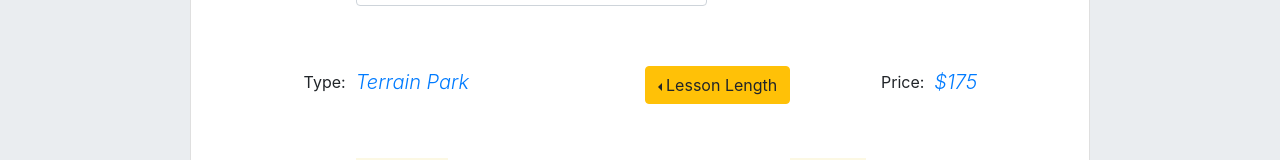
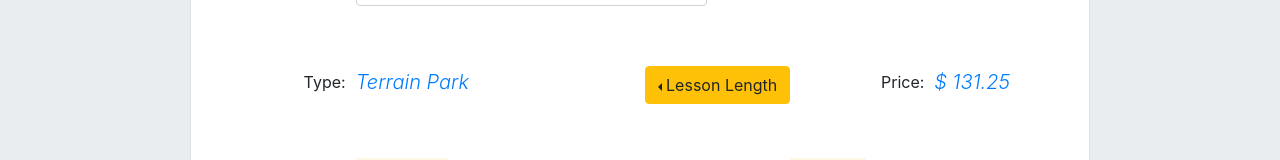
Before and after one commit to hicksey-makes/ski-lessons-snowV2, a React (Create React App) app: page /schedule in a window 1280 px wide. Both pictures are taken after a click on the button 1022 px from the left and 423 px from the top of the page. Shown: the part 458-618 px from the top of the page. Built offline with nearby package versions, Linux system fonts and the light colour scheme; a web font is replaced by a local one.

Commit message:
Add rider name immutably to selectedLsn

```diff
--- a/src/components/Reserve/AddLessons.js
+++ b/src/components/Reserve/AddLessons.js
@@ -5,7 +5,6 @@ import Moment from 'react-moment';
 
 class AddLessons extends Component {
   render() {
-    console.log(this.props.selectedLsn);
     return (
 
       <div className={
@@ -26,7 +25,7 @@ class AddLessons extends Component {
             <div className="form-group form-row mb-md-5">
               <label className="col-md-2 mt-2 text-md-right" htmlFor="riderName">Rider Name:</label>
               <div className="col-md-5 mt-2 mt-md-0 mb-2">
-                <input className="form-control" type="text" name="riderName" placeholder="Rider's Name" />
+                <input onChange={event => this.props.onRiderAdd(event)} className="form-control" type="text" name="riderName" placeholder="Rider's Name" />
               </div>
               <label className="col-md-2 mt-2 text-md-right" htmlFor="lsnLength">Instructor:</label>
               <h5 className="col-md-3 mt-0 mt-md-2  font-weight-light font-italic text-primary">
@@ -48,7 +47,7 @@ class AddLessons extends Component {
               <label className="col-md-2 mt-3 mt-md-2 ml-auto text-md-right">Price:</label>
               <div className="col-md-2  mt-md-2 text-dark">
               <h5 className="font-weight-light font-italic text-primary">
-              {(this.props.lessonLength === 'Half Day' ? '$100': '$175')}
+              $ {(this.props.lessonLength === 'Half Day' ? this.props.selectedLsn.lessonCost : this.props.selectedLsn.lessonCost * 1.75)}
               </h5>
               </div>
             </div>
--- a/src/components/Reserve/ListLessons.js
+++ b/src/components/Reserve/ListLessons.js
@@ -30,7 +30,7 @@ class ListLessons extends Component {
                 <th className="col-2 col-md-2">Time</th>
                 <th className="col-3 col-md-3">Instructor</th>
                 <th className="col-2 col-md-2">Type</th>
-                <th className="col-3 col-md-2">Price</th>
+                <th className="col-3 col-md-2">Price($)</th>
               </tr>
             </thead>
           </table>
--- a/src/components/Reserve/Schedule.js
+++ b/src/components/Reserve/Schedule.js
@@ -11,10 +11,7 @@ class Schedule extends Component {
     super();
     this.state = {
       myLessons: [],
-      lessonTime: "",
-      lessonDate: "",
-      instructorName: "",
-      lessonType: "",
+      riderName: "",
       lessonLength: "Full Day",
       orderBy: 'instructorName',
       orderDir: 'asc',
@@ -25,7 +22,7 @@ class Schedule extends Component {
     };
     this.toggleAdd = this.toggleAdd.bind(this);
     this.hideForm = this.hideForm.bind(this);
-
+    this.handleRiderAdd = this.handleRiderAdd.bind(this);
     this.setPrice = this.setPrice.bind(this);
     this.changeOrder = this.changeOrder.bind(this);
     this.searchLsns = this.searchLsns.bind(this);
@@ -79,11 +76,16 @@ class Schedule extends Component {
     })
   }
 
-
-
   setPrice(event) {
     this.setState({
       lessonLength: event.target.value
+    });
+  }
+
+  handleRiderAdd(event) {
+    let newLesson = {...this.state.selectedLsn, riderName: event.target.value};
+    this.setState({
+      selectedLsn: newLesson
     });
   }
 
@@ -131,12 +133,9 @@ class Schedule extends Component {
             <div className="col-md-12">
               <div className="container">
                 <SearchLessons searchLsns={this.searchLsns} orderBy={this.state.orderBy} orderDir={this.state.orderDir} changeOrder={this.changeOrder} hideForm={this.hideForm} />
-
                 <ListLessons onLessonSelect={this.handleLessonSelect} lessons={filteredLsns} toggleAdd={this.toggleAdd} formDisplay={this.state.formDisplay} onProductDelete={this.props.onProductDelete} cart={this.props.cart}/>
-
                 <h6 className="text-right"><strong>Key</strong> h.d.: half day.</h6>
-
-                <AddLessons onLessonAdd={this.props.onLessonAdd} selectedLsn={this.state.selectedLsn} lessons={filteredLsns} formDisplay={this.state.formDisplay} toggleAdd={this.toggleAdd} lessonTime={this.state.lessonTime} lessonType={this.state.lessonType} lessonDate={this.state.lessonDate} lessonLength={this.state.lessonLength} instructorName={this.state.instructorName} setPrice={this.setPrice} cart={this.props.cart}/>
+                <AddLessons onRiderAdd={this.handleRiderAdd} onLessonAdd={this.props.onLessonAdd} selectedLsn={this.state.selectedLsn} lessons={filteredLsns} formDisplay={this.state.formDisplay} toggleAdd={this.toggleAdd} lessonLength={this.state.lessonLength} setPrice={this.setPrice} cart={this.props.cart}/>
               </div>
             </div>
           </div>
```
